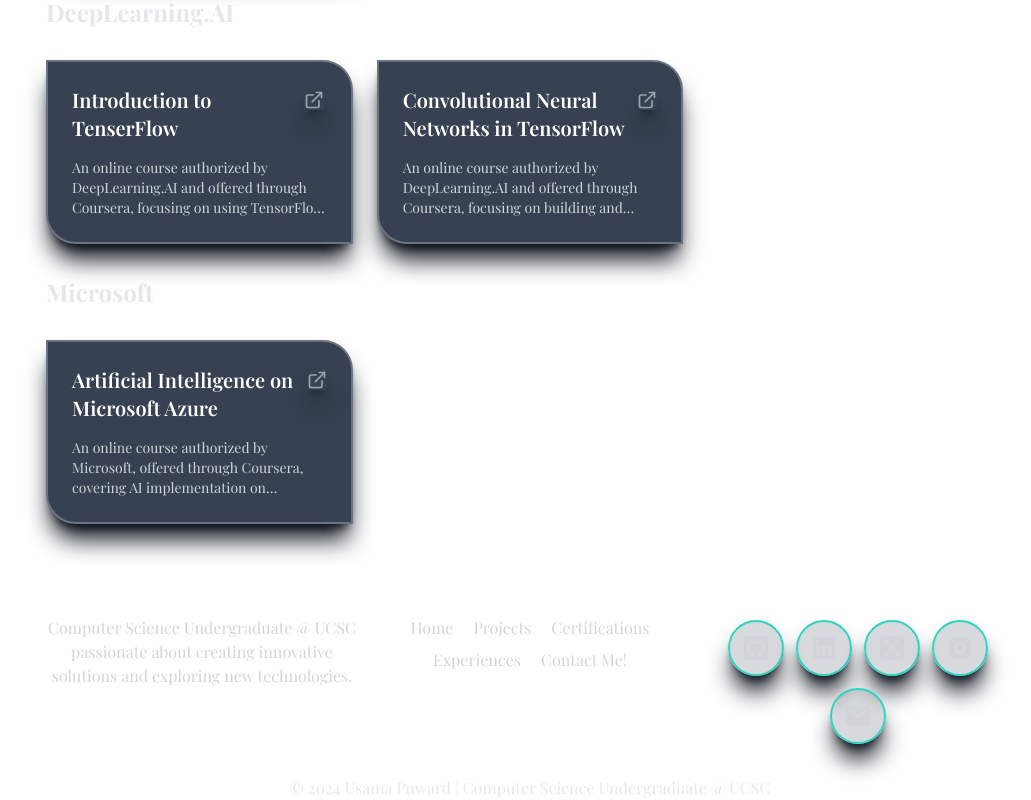
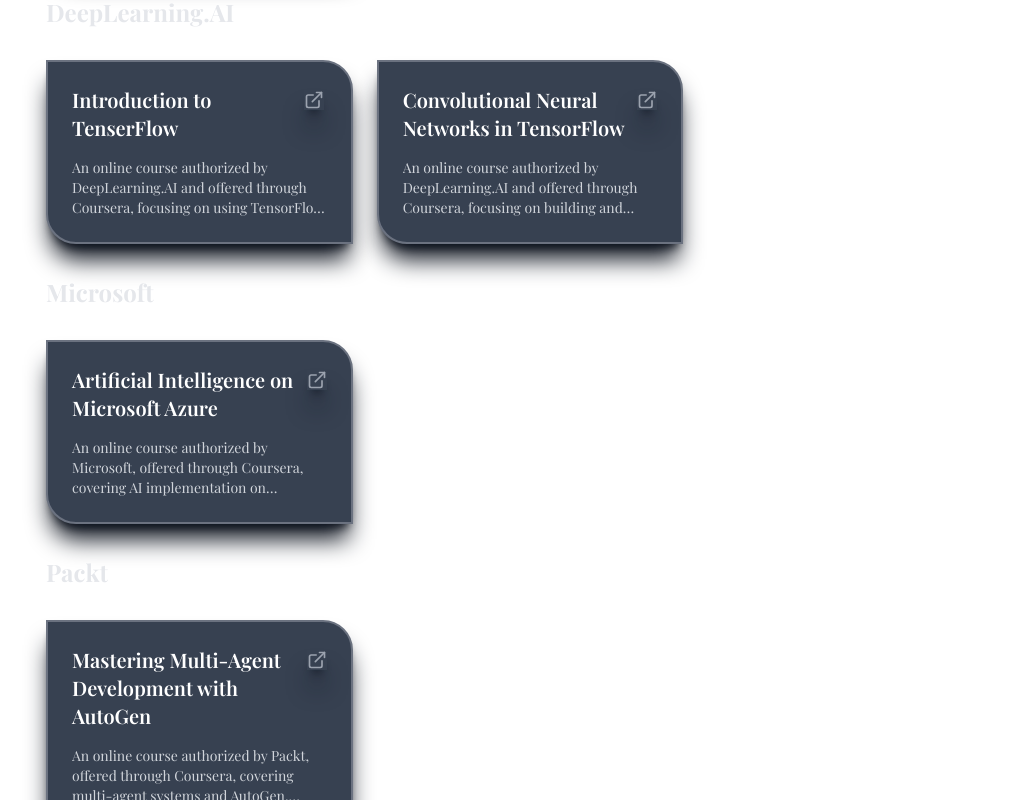
Before and after one commit to Usamafuward/portfolio, a React (Vite) app: page /certifications in a window 1280 px wide. Shown: the part 2000-2800 px from the top of the page, without its empty margins (110-1141 px from the left). Built offline with nearby package versions, Linux system fonts and the light colour scheme.

Commit message:
Update Certifications

```diff
--- a/src/pages/Certifications.jsx
+++ b/src/pages/Certifications.jsx
@@ -122,6 +122,12 @@ export default function Certifications() {
       to: "https://coursera.org/verify/JOQ04JJROD5F",
       organization: "Microsoft",
     },
+    {
+      "title": "Mastering Multi-Agent Development with AutoGen",
+      "description": "An online course authorized by Packt, offered through Coursera, covering multi-agent systems and AutoGen, including autonomous agent interactions, conversation patterns, and AI-driven automation.",
+      "to": "https://coursera.org/verify/CCC0CUDGVOOR",
+      "organization": "Packt"
+    },
   ];
 
   const organizations = [
```
